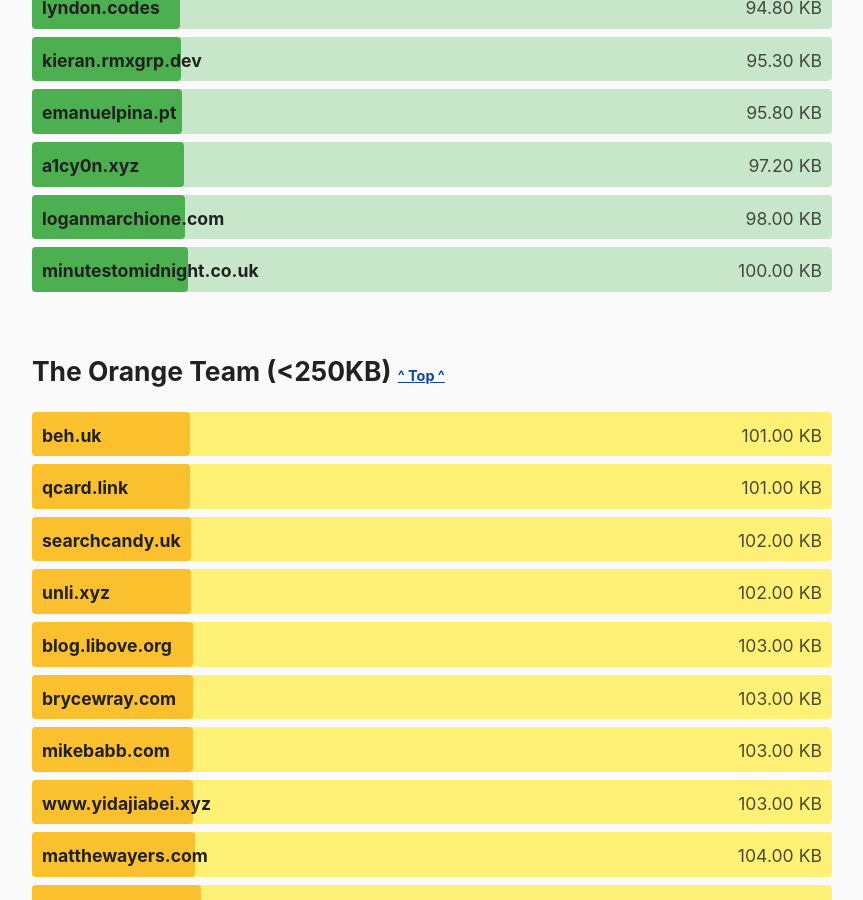
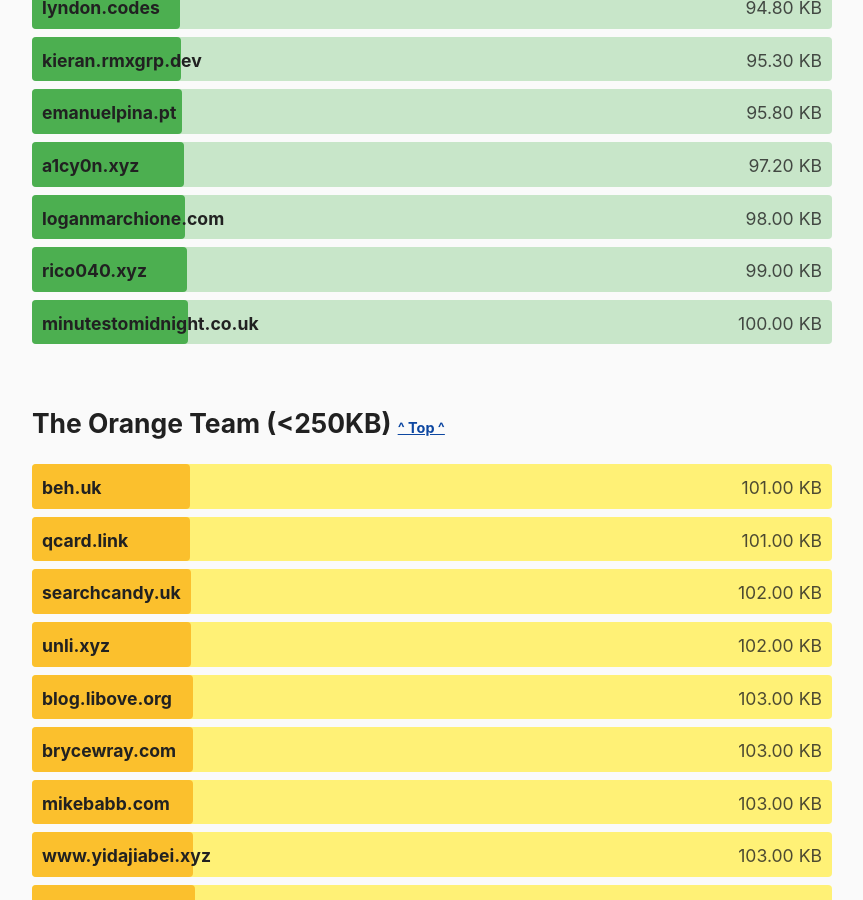
Before and after one commit to kevquirk/512kb.club, a Jekyll site: the page built from index.md, in a window 1280 px wide and 900 px high, scrolled down 17627 px. Shown: the whole window, without its empty margins (208-1071 px from the left). Built offline with Jekyll 4.4.1, drawn with Linux system fonts in a browser that asks for light colours.

Commit message:
Update sites.yml

```diff
--- a/_data/sites.yml
+++ b/_data/sites.yml
@@ -2033,6 +2033,11 @@
   size: 61.8
   last_checked: 2022-05-06
 
+- domain: rico040.xyz
+  url: https://rico040.xyz/
+  size: 99
+  last_checked: 2022-11-23
+
 - domain: riedler.wien
   url: http://riedler.wien/music/
   size: 138
```
